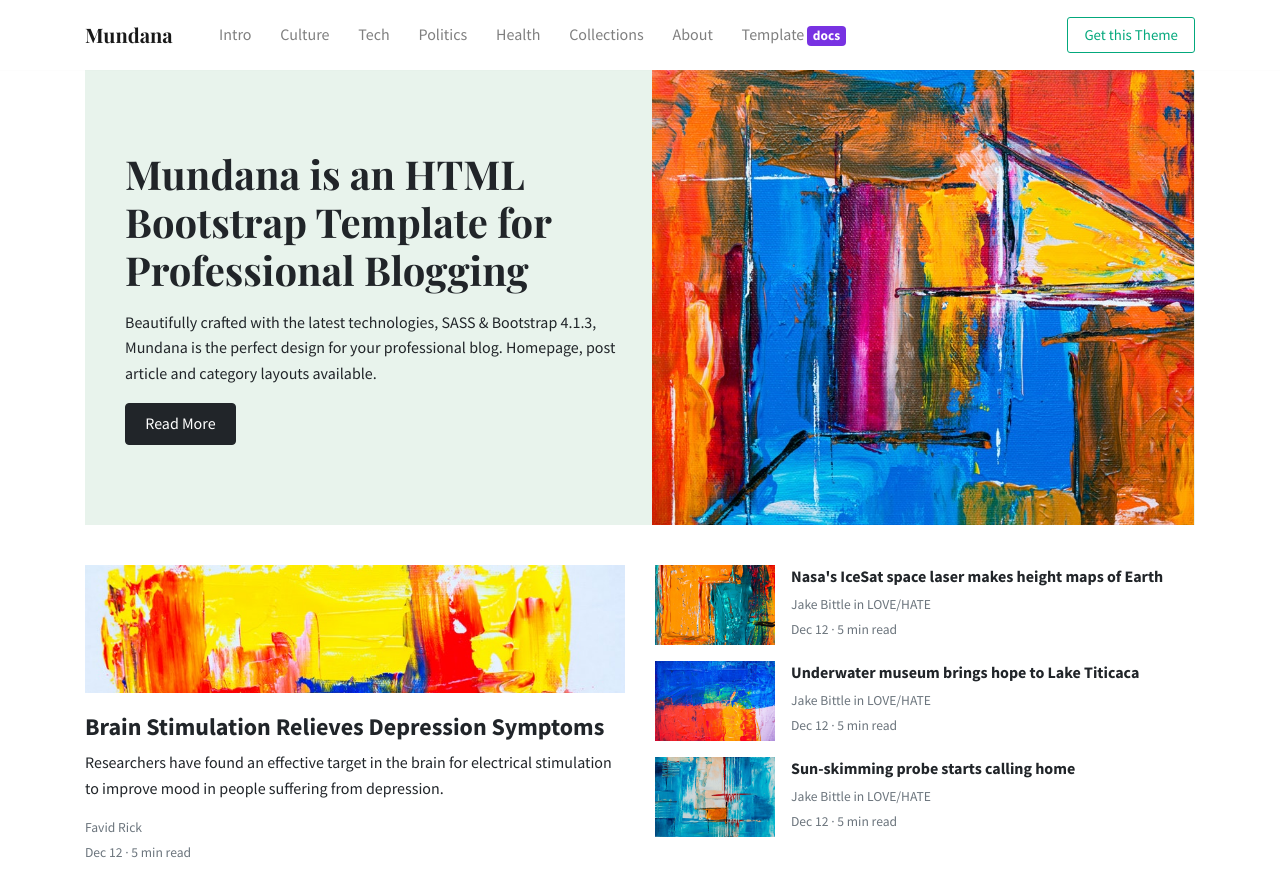
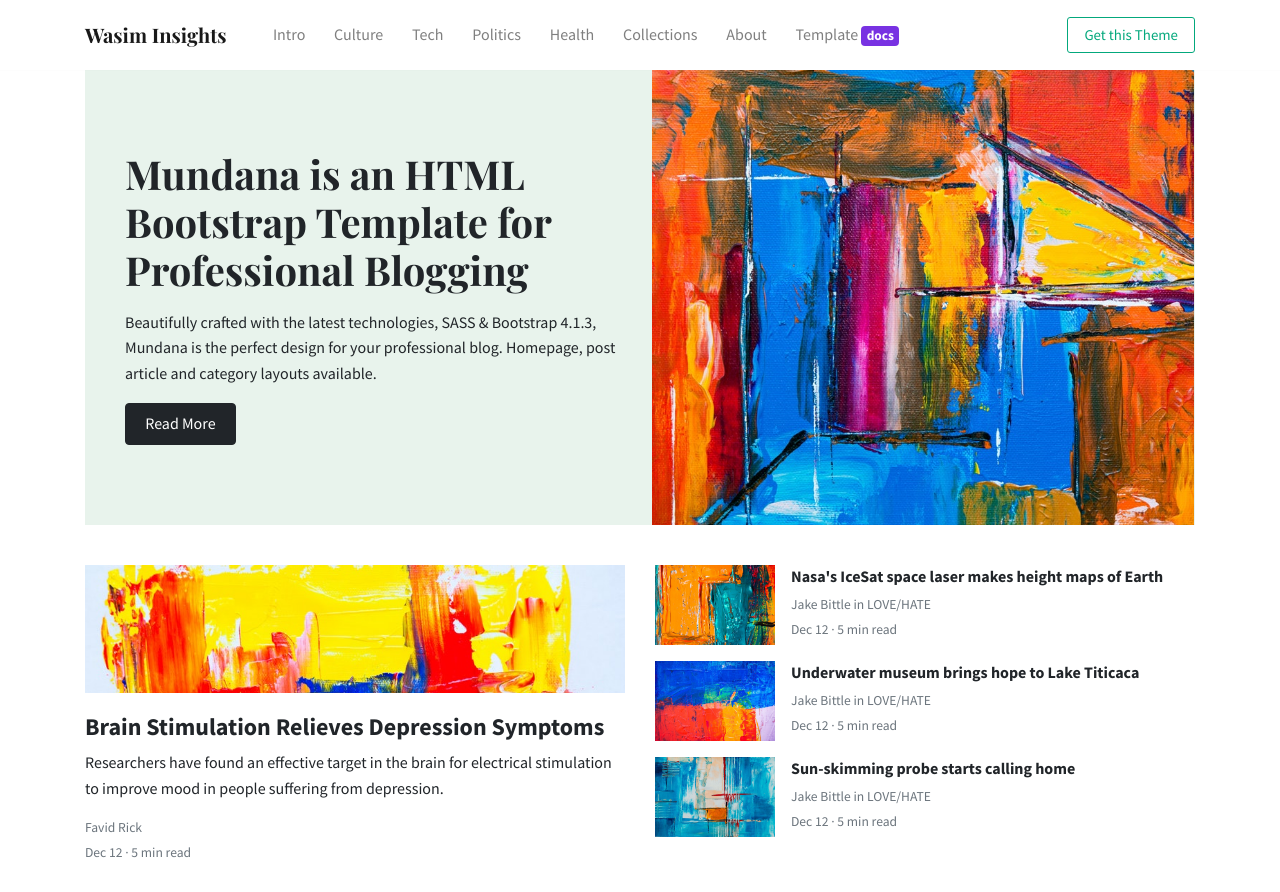
Before and after one commit to wasim1201/WasimAkhtar, a website: page index.html in a window 1280 px wide. Shown: the top 892 px of the page. Drawn offline with nearby package versions, Linux system fonts and the light colour scheme.

Commit message:
Site name

```diff
--- a/index.html
+++ b/index.html
@@ -5,7 +5,7 @@
 <link rel="apple-touch-icon" sizes="76x76" href="./assets/img/favicon.ico">
 <link rel="icon" type="image/png" href="./assets/img/favicon.ico">
 <meta http-equiv="X-UA-Compatible" content="IE=edge,chrome=1"/>
-<title>Mundana Template by WowThemesNet</title>
+<title>Wasim Insights</title>
 <meta content='width=device-width, initial-scale=1.0, maximum-scale=1.0, user-scalable=0, shrink-to-fit=no' name='viewport'/>
 <!-- Google Font -->
 <link href="https://fonts.googleapis.com/css?family=Playfair+Display:400,700|Source+Sans+Pro:400,600,700" rel="stylesheet">
@@ -20,7 +20,7 @@ NAVBAR
 --------------------------------------->
 <nav class="topnav navbar navbar-expand-lg navbar-light bg-white fixed-top">
 <div class="container">
-	<a class="navbar-brand" href="./index.html"><strong>Mundana</strong></a>
+	<a class="navbar-brand" href="./index.html"><strong>Wasim Insights</strong></a>
 	<button class="navbar-toggler collapsed" type="button" data-toggle="collapse" data-target="#navbarColor02" aria-controls="navbarColor02" aria-expanded="false" aria-label="Toggle navigation">
 	<span class="navbar-toggler-icon"></span>
 	</button>
```
